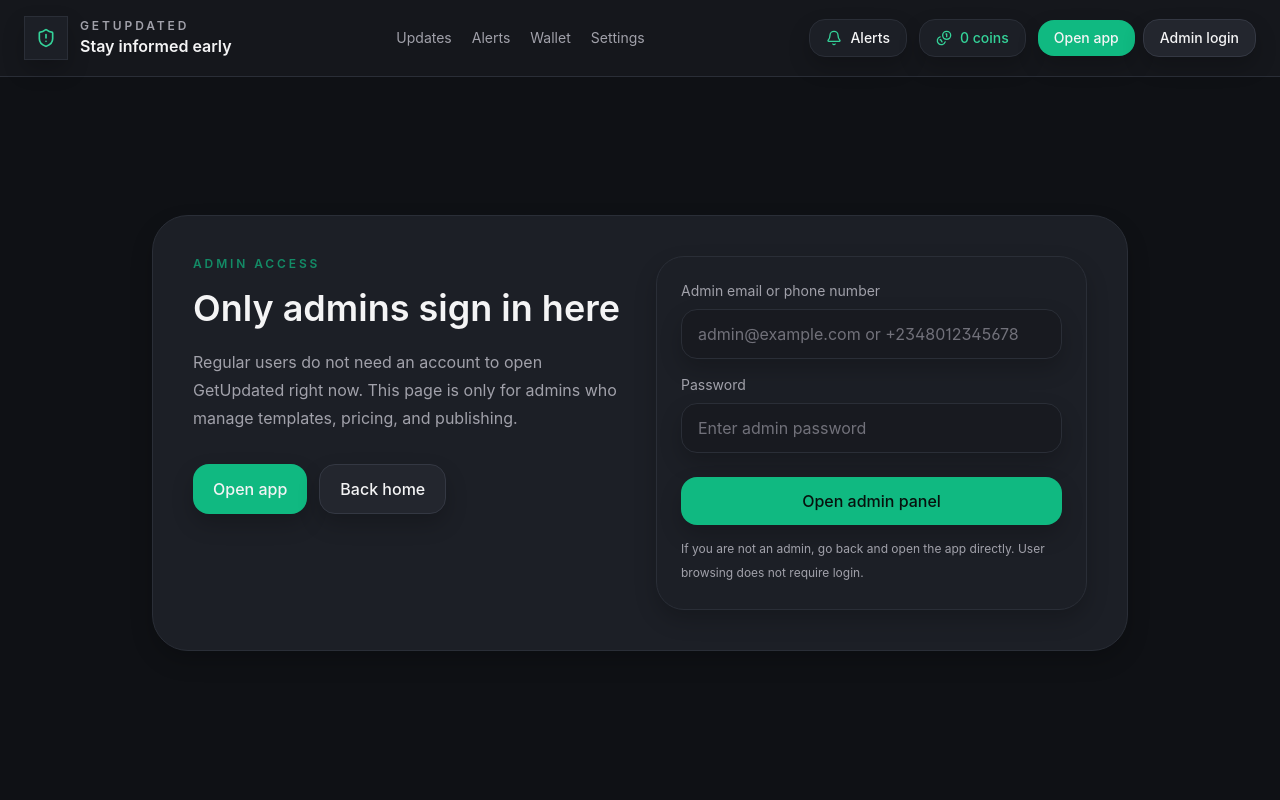
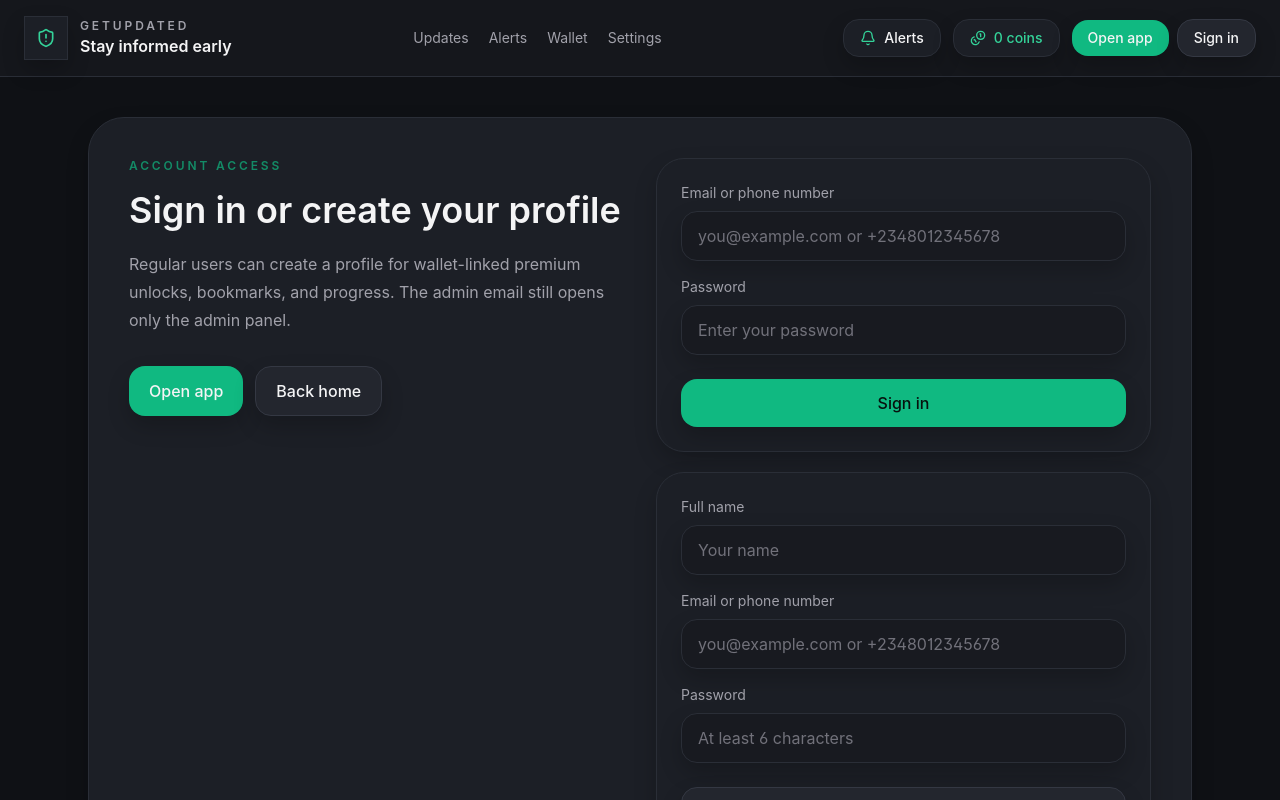
Before and after one commit to sigridka98-crypto/Vant, a Next.js app: page /login in a window 1280 px wide. Shown: the top 800 px of the page. Built offline with nearby package versions, Linux system fonts and the light colour scheme; no server answers; the database is empty.

Commit message:
Restore user signup flow and admin-only routing

```diff
--- a/src/app/cards/actions.ts
+++ b/src/app/cards/actions.ts
@@ -56,7 +56,7 @@ export async function unlockCardAccess(formData: FormData) {
   const auth = await getAuthContext();
 
   if (!auth.user) {
-    redirect(`/access?message=${encodeURIComponent("Create your personal profile or sign in to unlock premium update lessons.")}&next=${encodeURIComponent(`/cards/${slug}`)}`);
+    redirect(`/login?message=${encodeURIComponent("Create your personal profile or sign in to unlock premium update lessons.")}&next=${encodeURIComponent(`/cards/${slug}`)}`);
   }
 
   const result = await unlockCardForUser(auth.user.id, {
--- a/src/app/login/actions.ts
+++ b/src/app/login/actions.ts
@@ -3,6 +3,7 @@
 import { redirect } from "next/navigation";
 import { isRedirectError } from "next/dist/client/components/redirect-error";
 
+import { getBootstrapAdminEmails } from "@/lib/env";
 import { createSupabaseServerClient } from "@/lib/supabase/server";
 
 function normalizeAuthError(error: unknown, fallback: string) {
@@ -57,9 +58,39 @@ function isPhoneIdentifier(value: string) {
   return /^\+?[0-9()\-\s]{7,20}$/.test(value.trim());
 }
 
+function getNextPath(formData: FormData) {
+  const next = String(formData.get("next") ?? "").trim();
+  return next.startsWith("/") ? next : "/dashboard";
+}
+
+async function resolvePostAuthRedirect(supabase: Awaited<ReturnType<typeof createSupabaseServerClient>>, fallback: string) {
+  const {
+    data: { user }
+  } = await supabase.auth.getUser();
+
+  if (!user) {
+    return fallback;
+  }
+
+  const adminEmails = getBootstrapAdminEmails();
+  const isBootstrapAdmin = user.email ? adminEmails.includes(user.email.toLowerCase()) : false;
+  const { data: profile } = await supabase
+    .from("profiles")
+    .select("role")
+    .eq("id", user.id)
+    .maybeSingle();
+
+  if (isBootstrapAdmin || profile?.role === "admin") {
+    return "/admin";
+  }
+
+  return fallback;
+}
+
 export async function signIn(formData: FormData) {
   const identifier = normalizeAuthIdentifier(String(formData.get("identifier") ?? ""));
   const password = String(formData.get("password") ?? "").trim();
+  const next = getNextPath(formData);
   const supabase = await createSupabaseServerClient();
 
   try {
@@ -73,27 +104,8 @@ export async function signIn(formData: FormData) {
       redirect(
         `/login?error=${encodeURIComponent(
           normalizeAuthError(error, "Unable to sign in right now. Please try again.")
-        )}`
+        )}&next=${encodeURIComponent(next)}`
       );
-    }
-
-    const {
-      data: { user }
-    } = await supabase.auth.getUser();
-
-    if (!user) {
-      redirect("/login?error=Unable to confirm this admin session right now.");
-    }
-
-    const { data: profile } = await supabase
-      .from("profiles")
-      .select("role")
-      .eq("id", user.id)
-      .maybeSingle();
-
-    if (profile?.role !== "admin") {
-      await supabase.auth.signOut();
-      redirect("/login?error=Only admins can sign in here. Users can open the app directly without logging in.");
     }
   } catch (error) {
     if (isRedirectError(error)) {
@@ -103,11 +115,63 @@ export async function signIn(formData: FormData) {
     redirect(
       `/login?error=${encodeURIComponent(
         normalizeAuthError(error, "Unable to sign in right now. Please try again.")
-      )}`
+      )}&next=${encodeURIComponent(next)}`
     );
   }
 
-  redirect("/admin");
+  redirect(await resolvePostAuthRedirect(supabase, next));
+}
+
+export async function signUp(formData: FormData) {
+  const identifier = normalizeAuthIdentifier(String(formData.get("identifier") ?? ""));
+  const password = String(formData.get("password") ?? "").trim();
+  const fullName = String(formData.get("fullName") ?? "").trim();
+  const next = getNextPath(formData);
+  const supabase = await createSupabaseServerClient();
+
+  try {
+    const credentials = isPhoneIdentifier(identifier)
+      ? {
+          phone: identifier,
+          password,
+          options: {
+            data: {
+              full_name: fullName
+            }
+          }
+        }
+      : {
+          email: identifier,
+          password,
+          options: {
+            data: {
+              full_name: fullName
+            }
+          }
+        };
+
+    const { error } = await supabase.auth.signUp(credentials);
+
+    if (error) {
+      redirect(
+        `/login?error=${encodeURIComponent(
+          normalizeAuthError(error, "Unable to create your account right now. Please try again.")
+        )}&next=${encodeURIComponent(next)}`
+      );
+    }
+  } catch (error) {
+    if (isRedirectError(error)) {
+      throw error;
+    }
+
+    redirect(
+      `/login?error=${encodeURIComponent(
+        normalizeAuthError(error, "Unable to create your account right now. Please try again.")
+      )}&next=${encodeURIComponent(next)}`
+    );
+  }
+
+  redirect(await resolvePostAuthRedirect(supabase, next));
 }
 
 export async function signOut() {
--- a/src/app/login/page.tsx
+++ b/src/app/login/page.tsx
@@ -1,30 +1,31 @@
 import Link from "next/link";
 import { redirect } from "next/navigation";
 
-import { signIn } from "@/app/login/actions";
+import { signIn, signUp } from "@/app/login/actions";
 import { getAuthContext } from "@/lib/auth";
 
 type LoginPageProps = {
-  searchParams: Promise<{ error?: string; message?: string }>;
+  searchParams: Promise<{ error?: string; message?: string; next?: string }>;
 };
 
 export default async function LoginPage({ searchParams }: LoginPageProps) {
   const [params, auth] = await Promise.all([searchParams, getAuthContext()]);
   const errorMessage = params.error?.trim();
   const successMessage = params.message?.trim();
+  const next = params.next?.startsWith("/") ? params.next : "/dashboard";
 
-  if (auth.user && auth.profile?.role === "admin") {
-    redirect("/admin");
+  if (auth.user) {
+    redirect(auth.profile?.role === "admin" ? "/admin" : next);
   }
 
   return (
-    <main className="mx-auto flex min-h-[calc(100vh-88px)] w-full max-w-5xl items-center px-6 py-10">
+    <main className="mx-auto flex min-h-[calc(100vh-88px)] w-full max-w-6xl items-center px-6 py-10">
       <section className="vant-glass grid w-full gap-8 rounded-[36px] p-8 md:grid-cols-2 md:p-10">
         <div>
-          <p className="text-xs font-semibold uppercase tracking-[0.24em] text-primary/70">Admin access</p>
-          <h1 className="mt-4 text-4xl font-semibold text-text-main">Only admins sign in here</h1>
+          <p className="text-xs font-semibold uppercase tracking-[0.24em] text-primary/70">Account access</p>
+          <h1 className="mt-4 text-4xl font-semibold text-text-main">Sign in or create your profile</h1>
           <p className="mt-5 max-w-xl text-base leading-7 text-text-secondary">
-            Regular users do not need an account to open GetUpdated right now. This page is only for admins who manage templates, pricing, and publishing.
+            Regular users can create a profile for wallet-linked premium unlocks, bookmarks, and progress. The admin email still opens only the admin panel.
           </p>
           <div className="mt-8 flex flex-wrap gap-3">
             <Link href="/dashboard" className="vant-btn">
@@ -49,28 +50,64 @@ export default async function LoginPage({ searchParams }: LoginPageProps) {
           ) : null}
 
           <form action={signIn} className="vant-card rounded-[28px] p-6">
+            <input type="hidden" name="next" value={next} />
             <div className="space-y-4">
               <label className="block">
-                <span className="mb-2 block text-sm text-text-secondary">Admin email or phone number</span>
+                <span className="mb-2 block text-sm text-text-secondary">Email or phone number</span>
                 <input
                   name="identifier"
                   type="text"
                   className="vant-input"
-                  placeholder="admin@example.com or +2348012345678"
+                  placeholder="you@example.com or +2348012345678"
                   required
                 />
               </label>
               <label className="block">
                 <span className="mb-2 block text-sm text-text-secondary">Password</span>
-                <input name="password" type="password" className="vant-input" placeholder="Enter admin password" required />
+                <input name="password" type="password" className="vant-input" placeholder="Enter your password" required />
               </label>
             </div>
 
             <button type="submit" className="vant-btn mt-6 w-full">
-              Open admin panel
+              Sign in
+            </button>
+          </form>
+
+          <form action={signUp} className="vant-card rounded-[28px] p-6">
+            <input type="hidden" name="next" value={next} />
+            <div className="space-y-4">
+              <label className="block">
+                <span className="mb-2 block text-sm text-text-secondary">Full name</span>
+                <input name="fullName" type="text" className="vant-input" placeholder="Your name" required />
+              </label>
+              <label className="block">
+                <span className="mb-2 block text-sm text-text-secondary">Email or phone number</span>
+                <input
+                  name="identifier"
+                  type="text"
+                  className="vant-input"
+                  placeholder="you@example.com or +2348012345678"
+                  required
+                />
+              </label>
+              <label className="block">
+                <span className="mb-2 block text-sm text-text-secondary">Password</span>
+                <input
+                  name="password"
+                  type="password"
+                  className="vant-input"
+                  placeholder="At least 6 characters"
+                  minLength={6}
+                  required
+                />
+              </label>
+            </div>
+
+            <button type="submit" className="vant-btn-secondary mt-6 w-full">
+              Create account
             </button>
             <p className="mt-3 text-xs leading-6 text-text-secondary">
-              If you are not an admin, go back and open the app directly. User browsing does not require login.
+              The admin email is still reserved for admin access. Any other email can create a normal user profile.
             </p>
           </form>
         </div>
--- a/src/components/layout/site-header.tsx
+++ b/src/components/layout/site-header.tsx
@@ -99,7 +99,7 @@ export async function SiteHeader() {
                 Open app
               </Link>
               <Link href="/login" className="vant-btn-secondary px-4 py-2 text-sm">
-                Admin login
+                Sign in
               </Link>
             </div>
           )}
```
